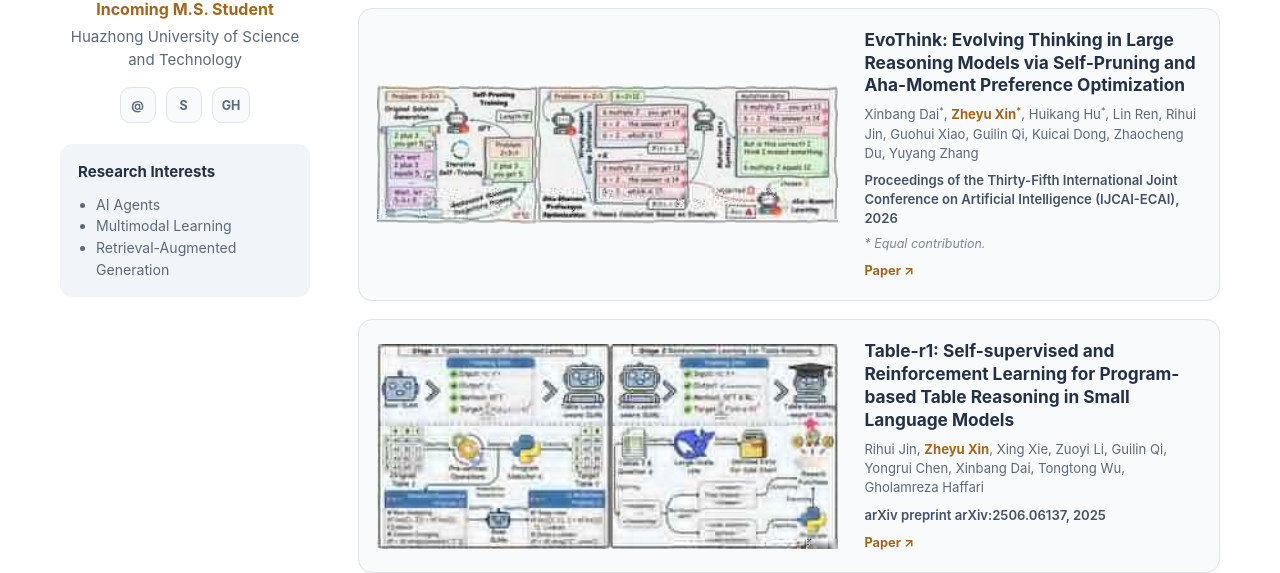
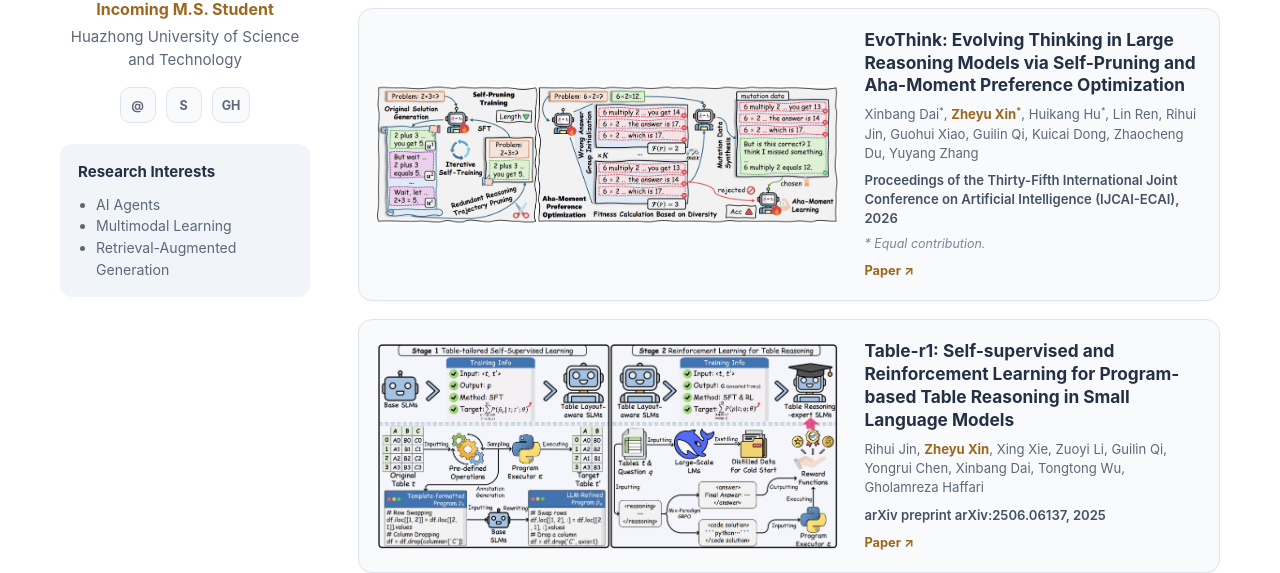
Before and after one commit to wudixzy/wudixzy.github.io, a plain HTML site: page index.html in a window 1280 px wide. Shown: the part 404-977 px from the top of the page. Drawn offline with Linux system fonts and the light colour scheme.

Commit message:
Use uploaded high-resolution publication figures

```diff
--- a/index.html
+++ b/index.html
@@ -4,6 +4,6 @@
 <main class="page-shell"><aside class="profile"><img class="avatar" src="https://avatars.githubusercontent.com/u/131342541?v=4" alt="Portrait of Zheyu Xin"><h1>Zheyu Xin</h1><p class="profile-role">Incoming M.S. Student</p><p class="profile-school">Huazhong University of Science and Technology</p><div class="social-links"><a href="mailto:xinzheyu464@gmail.com">@</a><a href="https://scholar.google.com/citations?user=WnWebTEAAAAJ&amp;hl=en" target="_blank" rel="noopener">S</a><a href="https://github.com/wudixzy" target="_blank" rel="noopener">GH</a></div><section class="interests"><h2>Research Interests</h2><ul><li>AI Agents</li><li>Multimodal Learning</li><li>Retrieval-Augmented Generation</li></ul></section></aside>
 <div class="content"><section class="section" id="about"><h2 class="section-heading">About</h2><div class="about-copy"><p>I will begin my M.S. studies at the School of Computer Science and Technology, Huazhong University of Science and Technology, in September 2026, under the supervision of <strong>Prof. Rui Zhang</strong>. I studied at the School of Artificial Intelligence, Southeast University, from 2022 to 2026.</p><p>From November 2025 to May 2026, I worked as an Algorithm Intern at 4Paradigm, focusing on retrieval-augmented generation, intelligent question answering, and related AI algorithms.</p><p>My research interests include <strong>AI Agents</strong>, <strong>Multimodal Learning</strong>, and <strong>Retrieval-Augmented Generation (RAG)</strong>.</p></div></section>
 <section class="section"><div class="section-bar"><h2 class="section-heading">Selected Publications</h2><a class="view-all" href="/publications/">View All →</a></div><div class="publication-list">
-<article class="publication-card"><a class="publication-figure" href="/assets/evothink-overview.jpg" target="_blank" rel="noopener"><img src="/assets/evothink-overview.jpg" alt="EvoThink framework overview"></a><div class="publication-info"><h3 class="publication-title">EvoThink: Evolving Thinking in Large Reasoning Models via Self-Pruning and Aha-Moment Preference Optimization</h3><p class="authors">Xinbang Dai<sup>*</sup>, <span class="me">Zheyu Xin<sup>*</sup></span>, Huikang Hu<sup>*</sup>, Lin Ren, Rihui Jin, Guohui Xiao, Guilin Qi, Kuicai Dong, Zhaocheng Du, Yuyang Zhang</p><p class="venue">Proceedings of the Thirty-Fifth International Joint Conference on Artificial Intelligence (IJCAI-ECAI), 2026</p><p class="equal-note">* Equal contribution.</p><a class="paper-link" href="https://arxiv.org/abs/2607.19962" target="_blank" rel="noopener">Paper ↗</a></div></article>
-<article class="publication-card"><a class="publication-figure" href="/assets/table-r1-overview.jpg" target="_blank" rel="noopener"><img src="/assets/table-r1-overview.jpg" alt="Table-r1 framework overview"></a><div class="publication-info"><h3 class="publication-title">Table-r1: Self-supervised and Reinforcement Learning for Program-based Table Reasoning in Small Language Models</h3><p class="authors">Rihui Jin, <span class="me">Zheyu Xin</span>, Xing Xie, Zuoyi Li, Guilin Qi, Yongrui Chen, Xinbang Dai, Tongtong Wu, Gholamreza Haffari</p><p class="venue">arXiv preprint arXiv:2506.06137, 2025</p><a class="paper-link" href="https://arxiv.org/abs/2506.06137" target="_blank" rel="noopener">Paper ↗</a></div></article></div></section>
+<article class="publication-card"><a class="publication-figure" href="/assets/EVOTHINK.jpg" target="_blank" rel="noopener"><img src="/assets/EVOTHINK.jpg" alt="EvoThink framework overview"></a><div class="publication-info"><h3 class="publication-title">EvoThink: Evolving Thinking in Large Reasoning Models via Self-Pruning and Aha-Moment Preference Optimization</h3><p class="authors">Xinbang Dai<sup>*</sup>, <span class="me">Zheyu Xin<sup>*</sup></span>, Huikang Hu<sup>*</sup>, Lin Ren, Rihui Jin, Guohui Xiao, Guilin Qi, Kuicai Dong, Zhaocheng Du, Yuyang Zhang</p><p class="venue">Proceedings of the Thirty-Fifth International Joint Conference on Artificial Intelligence (IJCAI-ECAI), 2026</p><p class="equal-note">* Equal contribution.</p><a class="paper-link" href="https://arxiv.org/abs/2607.19962" target="_blank" rel="noopener">Paper ↗</a></div></article>
+<article class="publication-card"><a class="publication-figure" href="/assets/TABLER1.jpg" target="_blank" rel="noopener"><img src="/assets/TABLER1.jpg" alt="Table-r1 framework overview"></a><div class="publication-info"><h3 class="publication-title">Table-r1: Self-supervised and Reinforcement Learning for Program-based Table Reasoning in Small Language Models</h3><p class="authors">Rihui Jin, <span class="me">Zheyu Xin</span>, Xing Xie, Zuoyi Li, Guilin Qi, Yongrui Chen, Xinbang Dai, Tongtong Wu, Gholamreza Haffari</p><p class="venue">arXiv preprint arXiv:2506.06137, 2025</p><a class="paper-link" href="https://arxiv.org/abs/2506.06137" target="_blank" rel="noopener">Paper ↗</a></div></article></div></section>
 <section class="section" id="news"><h2 class="section-heading">Recent Updates</h2><ul class="news-list"><li><span class="news-date">2026-09</span><span>Will begin my M.S. studies at Huazhong University of Science and Technology under the supervision of Prof. Rui Zhang.</span></li><li><span class="news-date">2026-05</span><span>Completed my algorithm internship at 4Paradigm.</span></li><li><span class="news-date">2026-04</span><span>EvoThink was accepted to IJCAI-ECAI 2026.</span></li><li><span class="news-date">2025-06</span><span>Released Table-r1, a study of program-based table reasoning in small language models.</span></li><li><span class="news-date">2024-12</span><span>Received the Zhishan Student Scholarship at Southeast University.</span></li></ul></section></div></main><footer class="site-footer">© 2026 Zheyu Xin · Last updated August 2026</footer></body></html>
```
